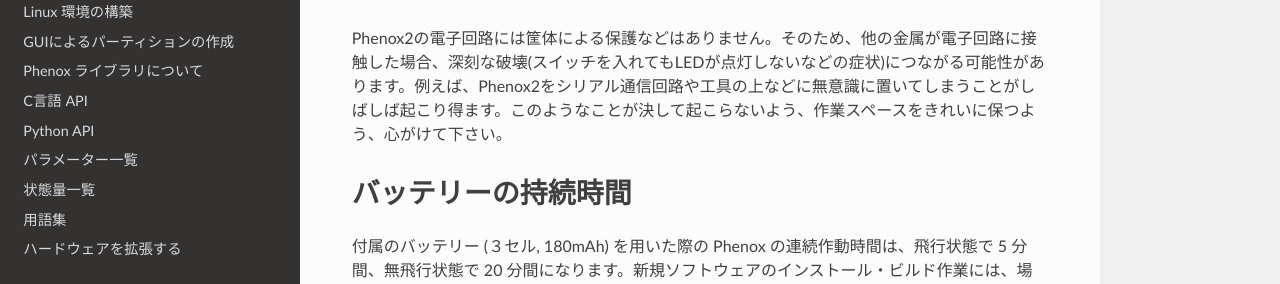
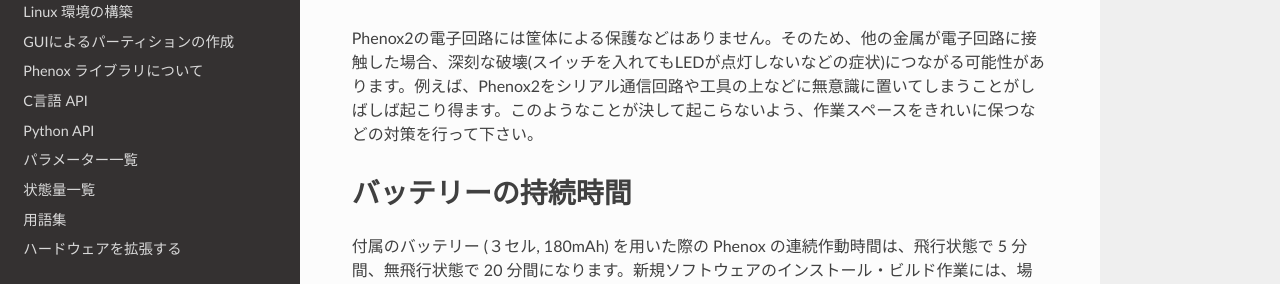
Before and after one commit to phenoxlab/phenox, an MkDocs documentation site: the page built from docs/start/power.md, in a window 1280 px wide and 900 px high. Shown: the part 189-473 px from the top of the window. Built offline with MkDocs 1.6.1, drawn with Linux system fonts in a browser that asks for light colours; nearby versions of some CDN libraries; old or Windows-style settings are respelled for this version of MkDocs.

Commit message:
added attention and firmware3

```diff
--- a/docs/start/power.md
+++ b/docs/start/power.md
@@ -1,7 +1,7 @@
 Phenox には機体に搭載されたバッテリーと、外部電源の 2 種類の電源供給方法があります。
 
 # 電源投入前に気をつけるべきこと
-Phenox2の電子回路には筐体による保護などはありません。そのため、他の金属が電子回路に接触した場合、深刻な破壊(スイッチを入れてもLEDが点灯しないなどの症状)につながる可能性があります。例えば、Phenox2をシリアル通信回路や工具の上などに無意識に置いてしまうことがしばしば起こり得ます。このようなことが決して起こらないよう、作業スペースをきれいに保つよう、心がけて下さい。
+Phenox2の電子回路には筐体による保護などはありません。そのため、他の金属が電子回路に接触した場合、深刻な破壊(スイッチを入れてもLEDが点灯しないなどの症状)につながる可能性があります。例えば、Phenox2をシリアル通信回路や工具の上などに無意識に置いてしまうことがしばしば起こり得ます。このようなことが決して起こらないよう、作業スペースをきれいに保つなどの対策を行って下さい。
 
 # バッテリーの持続時間
 付属のバッテリー (３セル, 180mAh) を用いた際の Phenox の連続作動時間は、飛行状態で 5 分間、無飛行状態で 20 分間になります。新規ソフトウェアのインストール・ビルド作業には、場合によって数十分から数時間程度かかることがありますので、長時間の使用を想定される場合、外部電源を使用することをお勧めします。
```
